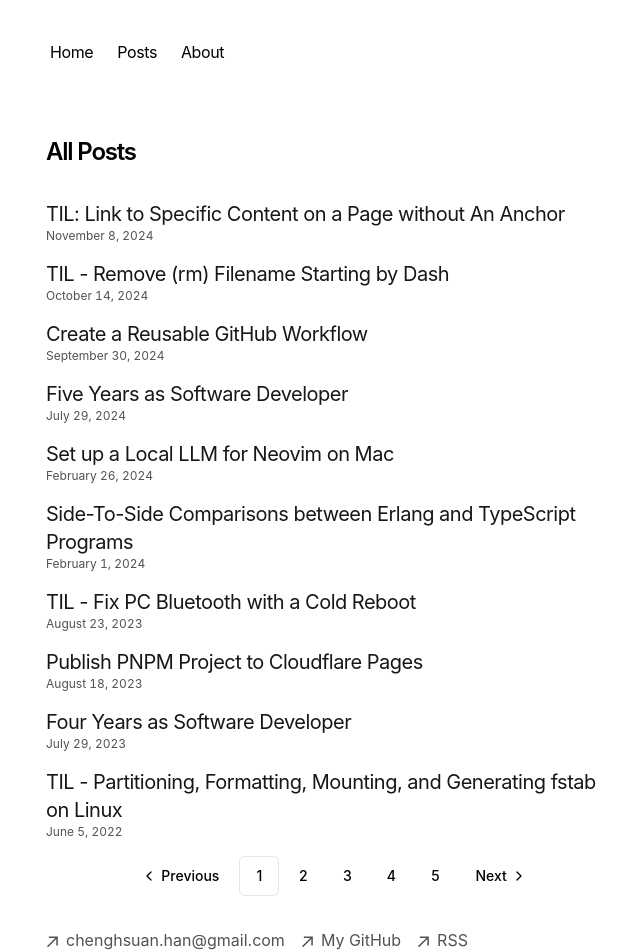
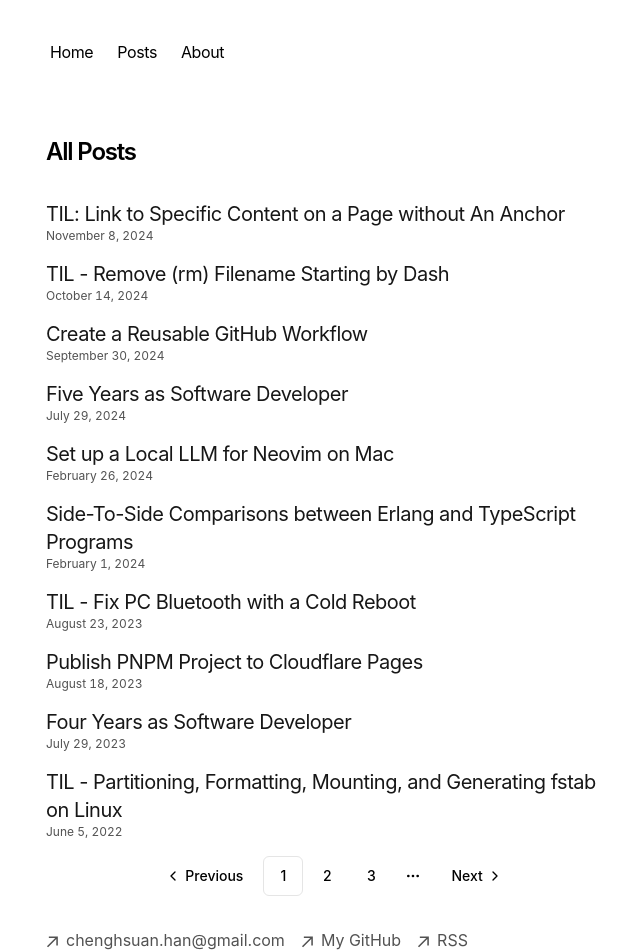
Before and after one commit to dannyh79/dannyh79.github.io, a Next.js app: page /posts in a window 1280 px wide. Shown: the top 952 px of the page, without its empty margins (306-946 px from the left). Built offline with nearby package versions, Linux system fonts and the light colour scheme; no server answers.

Commit message:
Show maximum of 3 links in Paginator

```diff
--- a/app/components/Paginator/index.tsx
+++ b/app/components/Paginator/index.tsx
@@ -1,6 +1,7 @@
 import {
   Pagination,
   PaginationContent,
+  PaginationEllipsis,
   PaginationItem,
   PaginationLink,
   PaginationNext,
@@ -15,9 +16,17 @@ export type PaginatorProps = {
   page: number;
 };
 
-// TODO: Add PaginationEllipsis
+const maxVisible: number = 3;
+
+export function getRange(length: number, current: number, rangeLimit: number): number[] {
+  const isAtFirst = current === 1;
+  const isAtLast = current === rangeLimit;
+  return Array.from({ length }, (_, i) => i + (isAtFirst ? current : current - (isAtLast ? 2 : 1)));
+}
+
 export function Paginator(props: PaginatorProps) {
   const { count, page: currentPage } = props;
+  const range = getRange(maxVisible, currentPage, count);
   return (
     <Pagination>
       <PaginationContent>
@@ -26,13 +35,15 @@ export function Paginator(props: PaginatorProps) {
             href={{ query: { page: currentPage === START_PAGE ? START_PAGE : currentPage - 1 } }}
           />
         </PaginationItem>
-        {Array.from({ length: count }, (_, i) => i + START_PAGE).map((page) => (
+        {currentPage - Math.ceil(maxVisible / 2) > 0 && <PaginationEllipsis />}
+        {range.map((page) => (
           <PaginationItem key={page}>
             <PaginationLink href={{ query: { page } }} isActive={page === currentPage}>
               {page}
             </PaginationLink>
           </PaginationItem>
         ))}
+        {currentPage + Math.ceil(maxVisible / 2) <= count && <PaginationEllipsis />}
         <PaginationItem>
           <PaginationNext
             href={{ query: { page: currentPage === count ? currentPage : currentPage + 1 } }}
```
